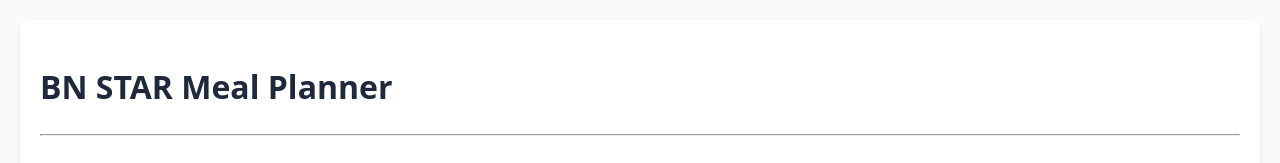
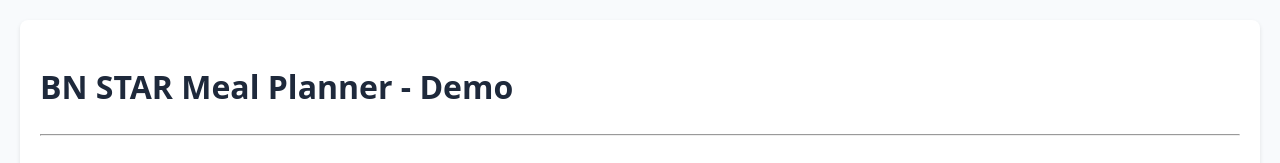
Before and after one commit to shibampokerail/BNStarMealPlan, a plain HTML site: page index.html in a window 1280 px wide. Shown: the top 163 px of the page. Drawn offline with Linux system fonts and the light colour scheme.

Commit message:
Update index.html

```diff
--- a/index.html
+++ b/index.html
@@ -129,7 +129,7 @@
 </head>
 <body>
     <div class="container">
-        <h1>BN STAR Meal Planner</h1>
+        <h1>BN STAR Meal Planner - Demo</h1>
         <hr>
 
         <div class="form-group">
```
